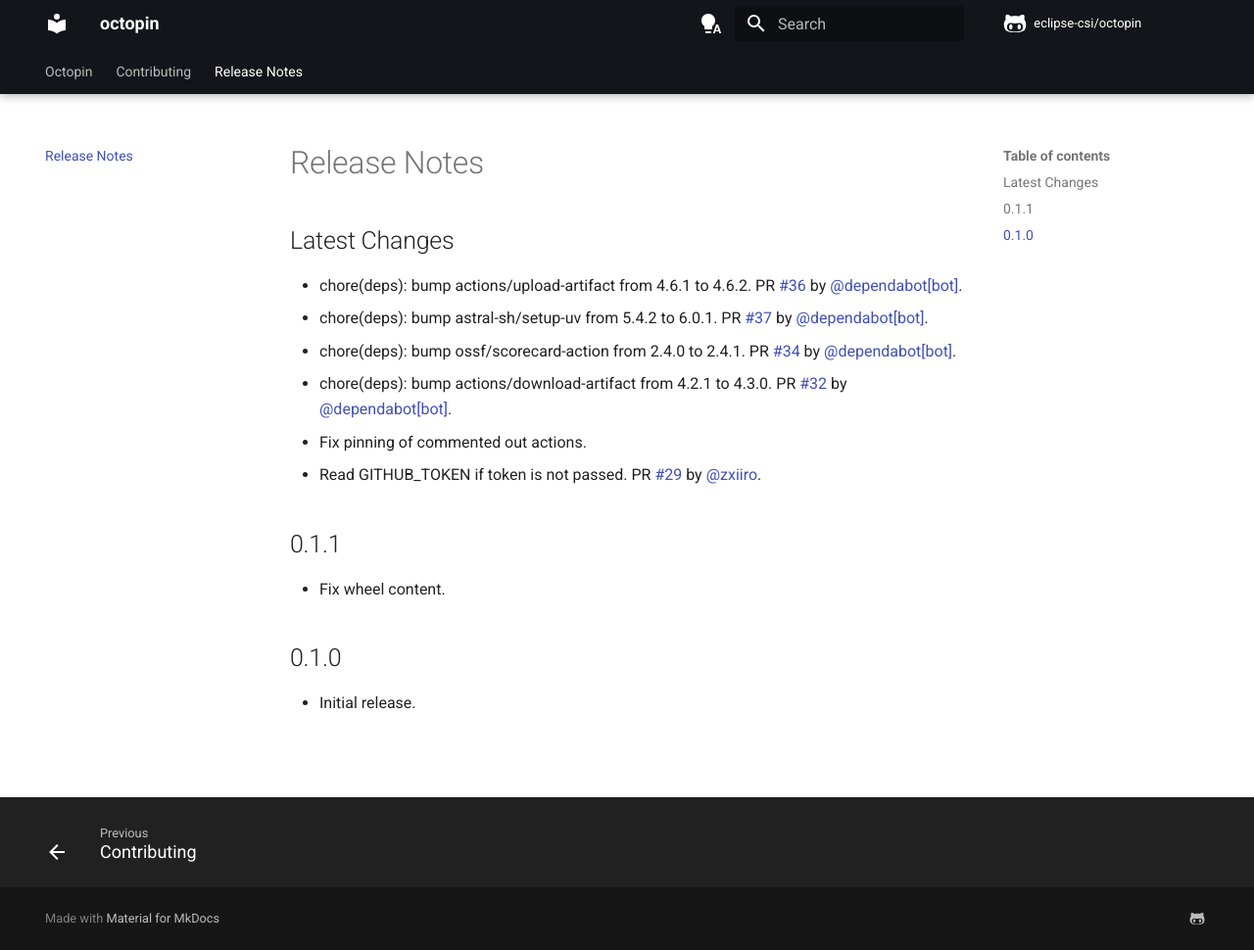
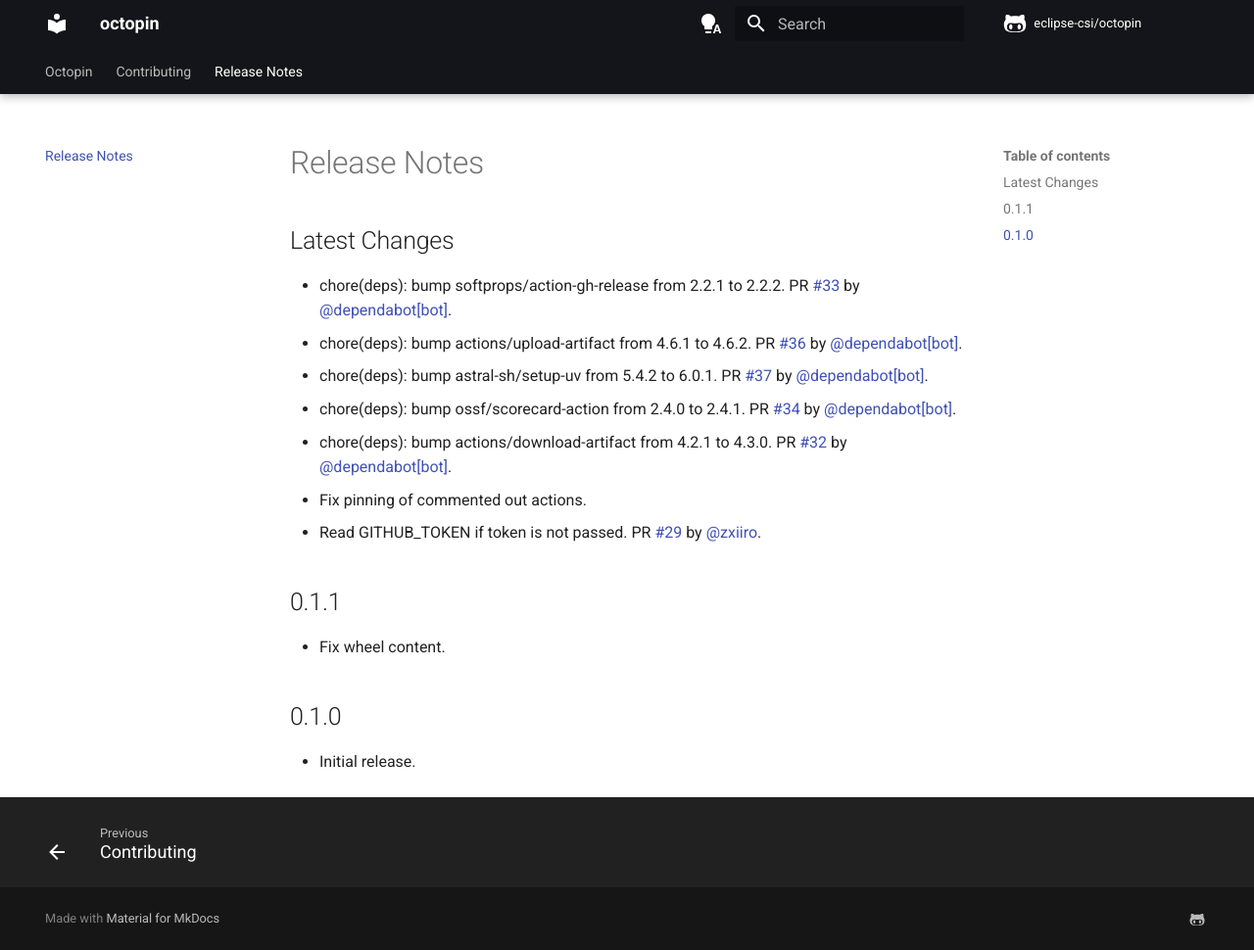
Before and after one commit to eclipse-csi/octopin, an MkDocs documentation site: the page built from docs/release-notes.md, in a window 1280 px wide and 970 px high. Shown: the whole window at 98% size. Built offline with MkDocs 1.6.1 and Material for MkDocs 9.7.7, drawn with Linux system fonts in a browser that asks for light colours; comment, search, counter and statistics services are not loaded.

Commit message:
📝 Update release notes
[skip ci]

```diff
--- a/docs/release-notes.md
+++ b/docs/release-notes.md
@@ -2,6 +2,7 @@
 
 ## Latest Changes
 
+* chore(deps): bump softprops/action-gh-release from 2.2.1 to 2.2.2. PR [#33](https://github.com/eclipse-csi/octopin/pull/33) by [@dependabot[bot]](https://github.com/apps/dependabot).
 * chore(deps): bump actions/upload-artifact from 4.6.1 to 4.6.2. PR [#36](https://github.com/eclipse-csi/octopin/pull/36) by [@dependabot[bot]](https://github.com/apps/dependabot).
 * chore(deps): bump astral-sh/setup-uv from 5.4.2 to 6.0.1. PR [#37](https://github.com/eclipse-csi/octopin/pull/37) by [@dependabot[bot]](https://github.com/apps/dependabot).
 * chore(deps): bump ossf/scorecard-action from 2.4.0 to 2.4.1. PR [#34](https://github.com/eclipse-csi/octopin/pull/34) by [@dependabot[bot]](https://github.com/apps/dependabot).
```
